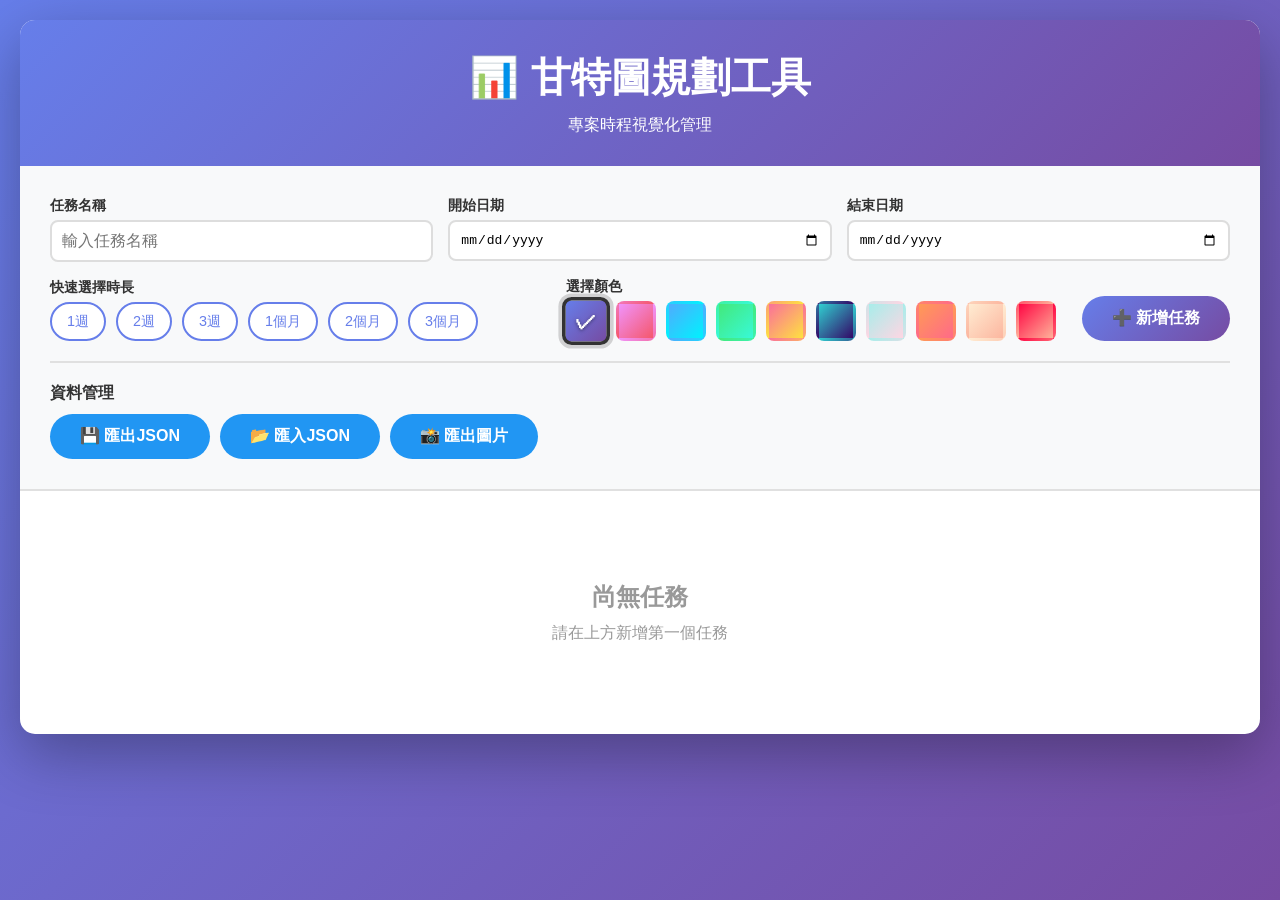
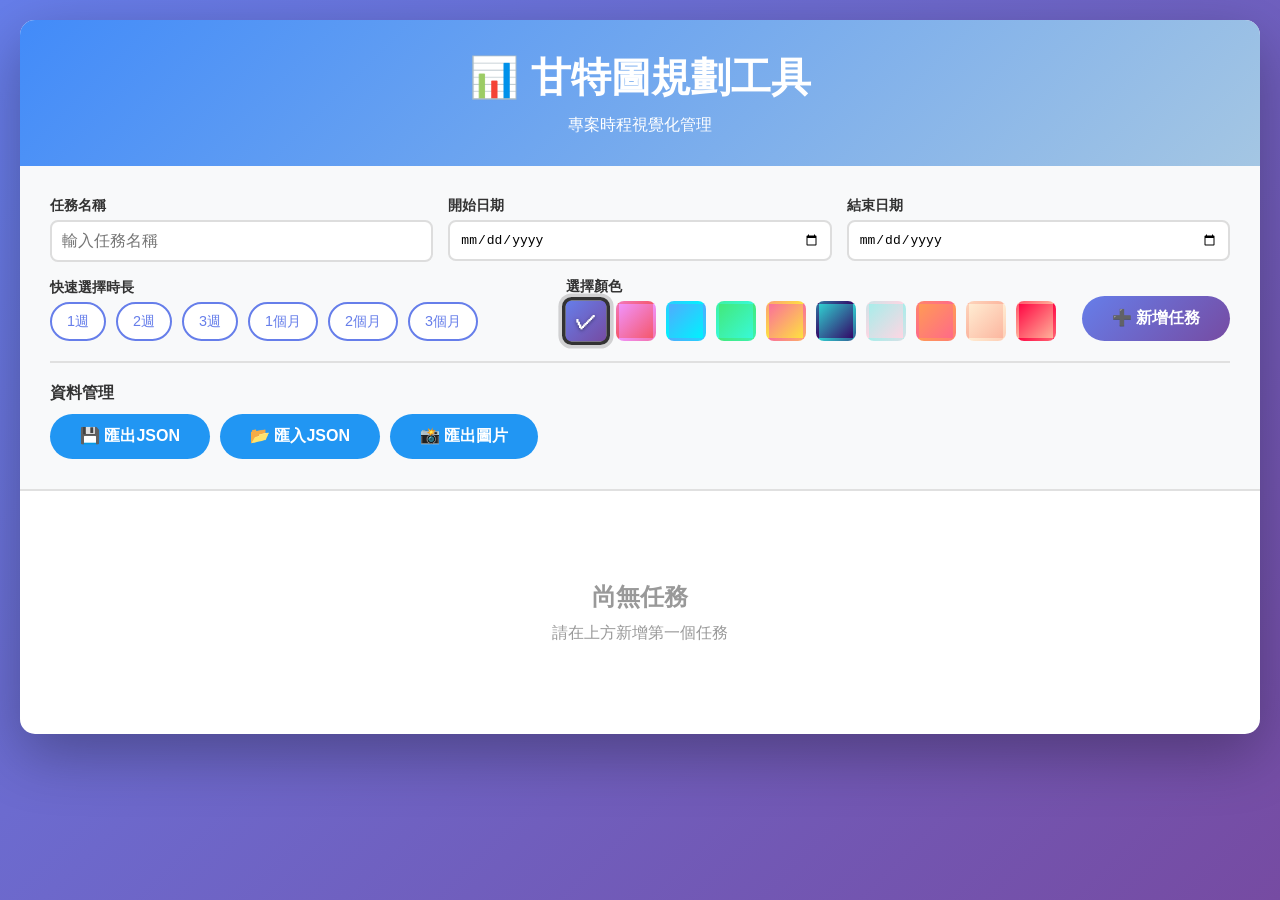

修改標題樣式，移除圖示並調整標題背景顏色

--- a/styles.css
+++ b/styles.css
@@ -21,7 +21,7 @@ body {
 }
 
 .header {
-    background: linear-gradient(135deg, #667eea 0%, #764ba2 100%);
+    background: linear-gradient(135deg, #428bf9 0%, #a4c6e3 100%);
     color: white;
     padding: 30px;
     text-align: center;
